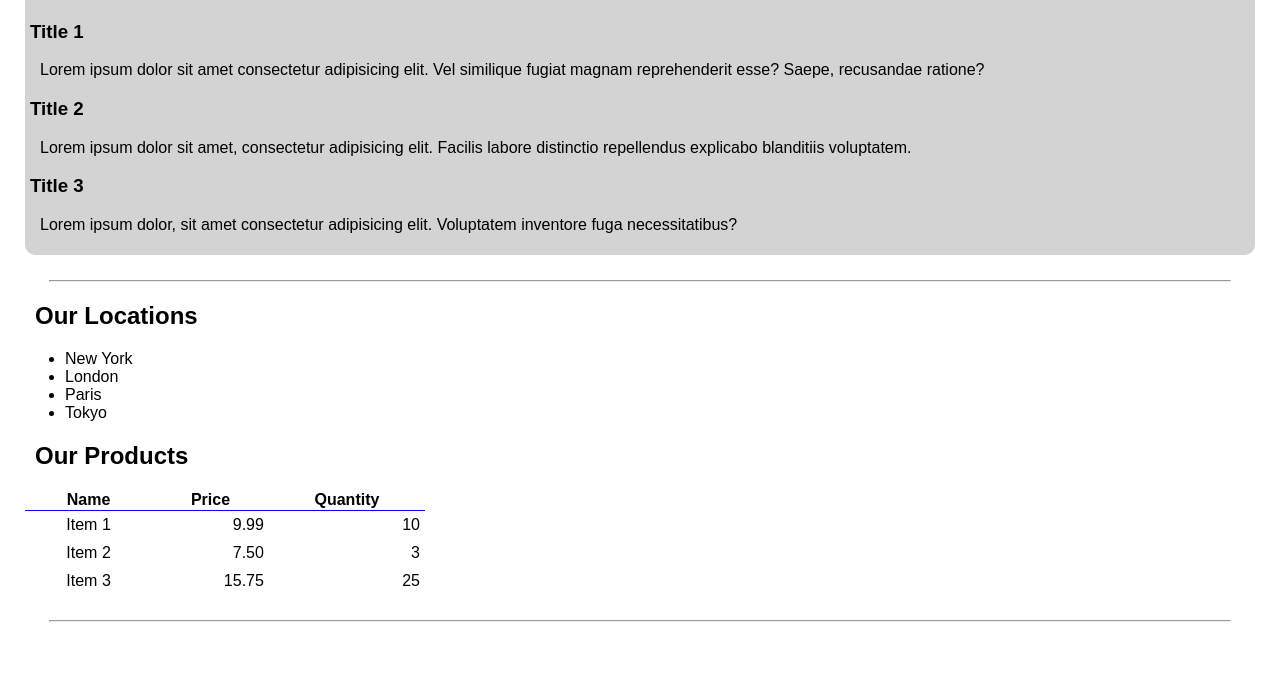
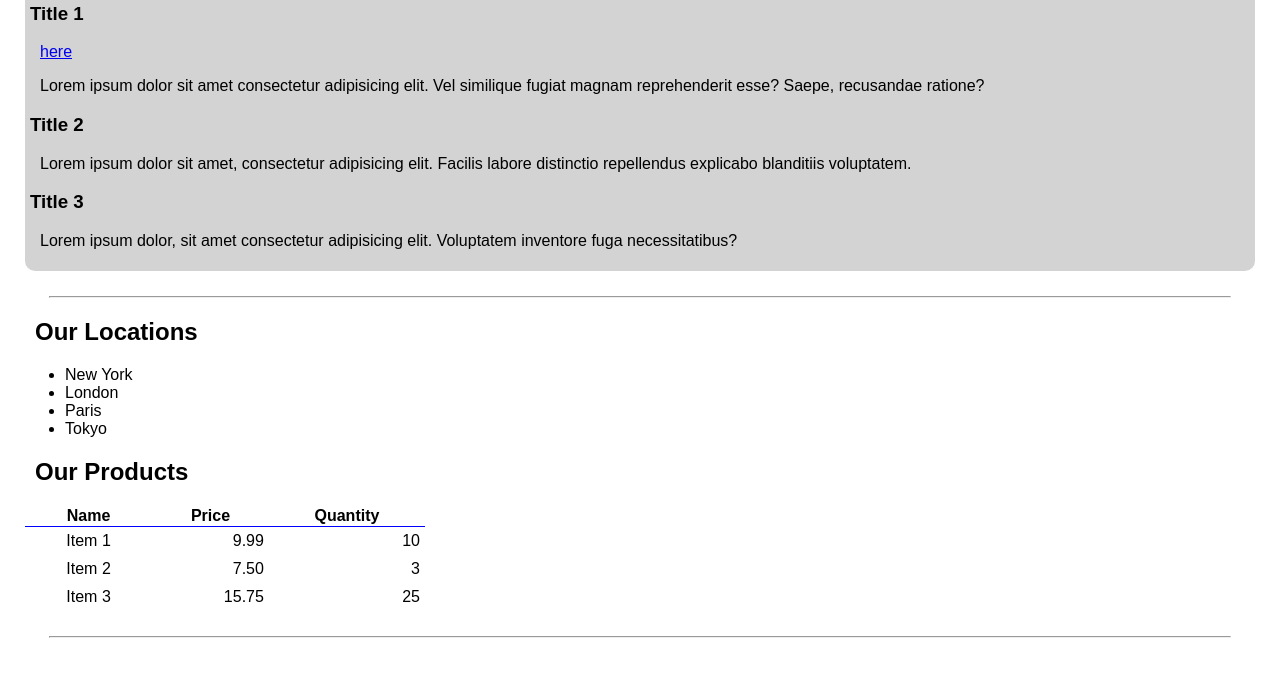
Before and after one commit to troyhagen8/Lab-1, a plain HTML site: page index.html in a window 1280 px wide. Shown: the part 200-876 px from the top of the page. Drawn offline with Linux system fonts and the light colour scheme.

Commit message:
Update index.html

```diff
--- a/index.html
+++ b/index.html
@@ -13,10 +13,10 @@
     <header>
         <h2>LAB 1 - FALL 2017</h2>
         <p>An exercise in using HTML and CSS <img src="HTML5_Logo_64.png" alt=""></p>
-        <link href="main.html">here</link>
     </header>
     <section>
         <h3>Title 1</h3>
+        <p><a href="main.html">here</a></p>
         <p>Lorem ipsum dolor sit amet consectetur adipisicing elit. Vel similique fugiat magnam reprehenderit esse? Saepe, recusandae
             ratione?
         </p>
```
